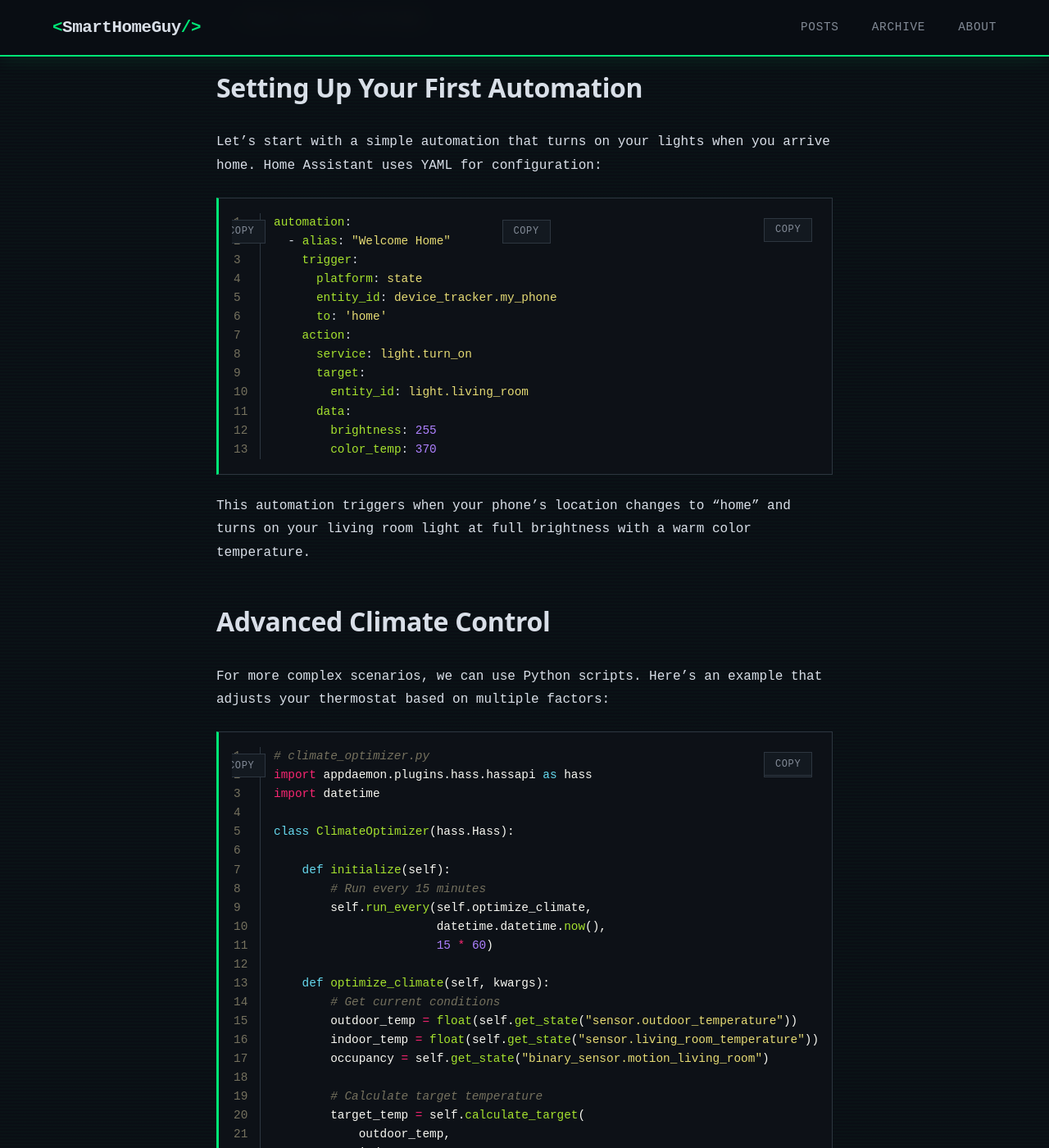
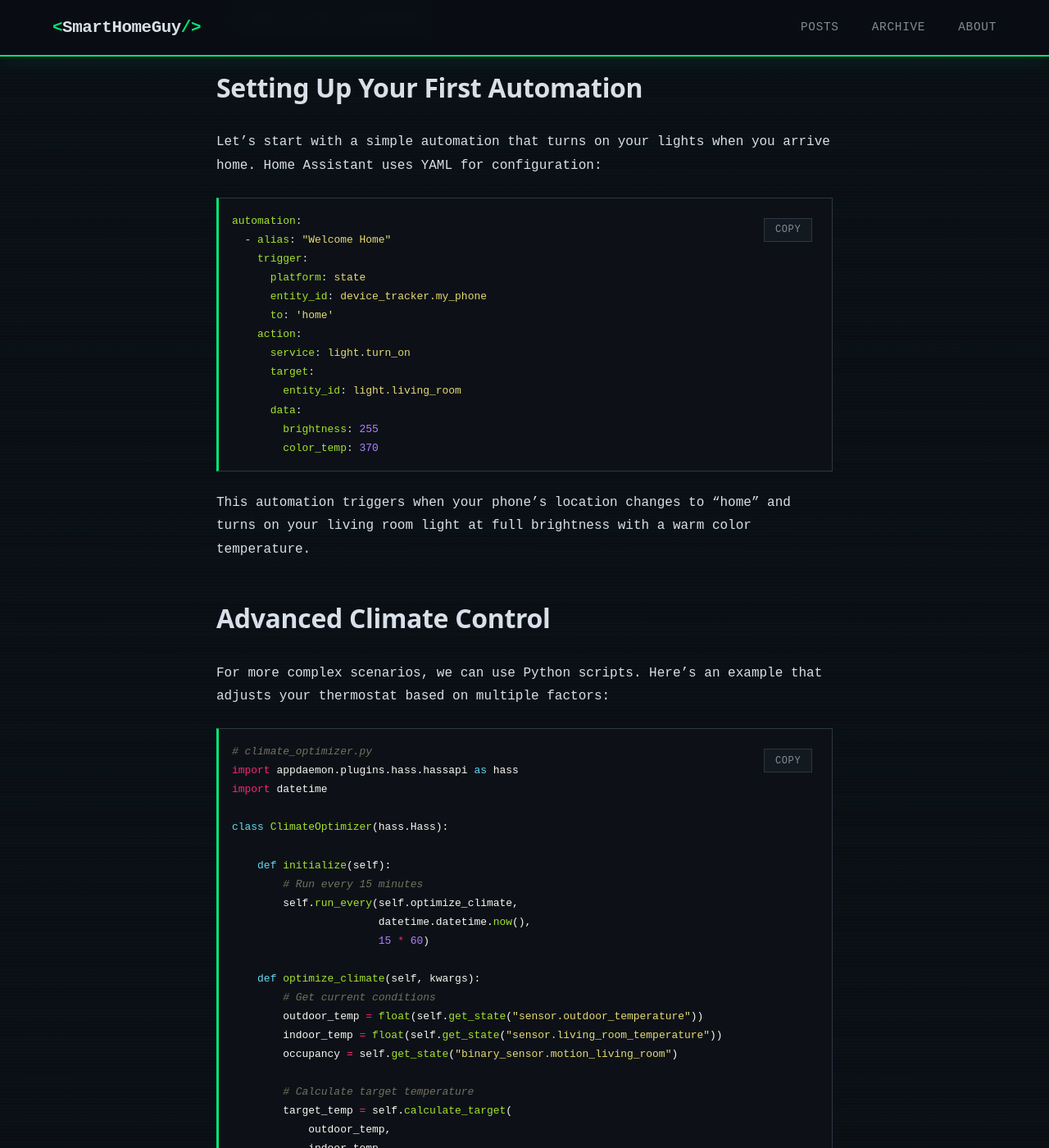
Before and after one commit to mslmediamyles/SmartHomeGuy, a Jekyll site: the page built from smarthomeguy-site/_posts/2026-01-14-automating-smart-home-with-home-assistant.md, in a window 1280 px wide and 1400 px high, scrolled down 848 px. Shown: the whole window at 82% size. Built offline with Jekyll 4.4.1, drawn with Linux system fonts in a browser that asks for light colours; some web fonts are replaced; some of the changed text lies outside the part shown.

Commit message:
Add files via upload

```diff
--- a/Gemfile
+++ b/Gemfile
@@ -1,8 +1,3 @@
 source 'https://rubygems.org'
 
 gem 'github-pages', group: :jekyll_plugins
-
-group :jekyll_plugins do
-  gem 'jekyll-feed'
-  gem 'jekyll-sitemap'
-end
--- a/_config.yml
+++ b/_config.yml
@@ -1,30 +1,24 @@
 # Site settings
 title: SmartHomeGuy
 description: Home automation projects, tutorials, and code snippets
-baseurl: "" # the subpath of your site, e.g. /blog
-url: "https://mslmediamyles.github.io" # Update with your GitHub username
 
 # Build settings
 markdown: kramdown
 highlighter: rouge
 permalink: /:year/:month/:day/:title/
 
-# Kramdown settings for better code highlighting
+# Kramdown settings
 kramdown:
   input: GFM
   syntax_highlighter: rouge
-  syntax_highlighter_opts:
-    block:
-      line_numbers: true
 
-# Collections
-collections:
-  posts:
-    output: true
-    permalink: /:categories/:year/:month/:day/:title/
+# Plugins - GitHub Pages compatible only
+plugins:
+  - jekyll-feed
 
 # Exclude from processing
 exclude:
   - README.md
   - Gemfile
   - Gemfile.lock
+  - TROUBLESHOOTING.md
--- a/_layouts/default.html
+++ b/_layouts/default.html
@@ -11,10 +11,8 @@
   <link rel="preconnect" href="https://fonts.gstatic.com" crossorigin>
   <link href="https://fonts.googleapis.com/css2?family=Sometype+Mono:wght@400;500;600;700&family=Darker+Grotesque:wght@300;400;500;600;700;800;900&display=swap" rel="stylesheet">
 
-  <link rel="stylesheet" href="{{ '/assets/css/style.css' | relative_url }}">
-
-  <!-- Syntax highlighting -->
-  <link rel="stylesheet" href="{{ '/assets/css/syntax.css' | relative_url }}">
+  <link rel="stylesheet" href="{{ '/css/style.css' | relative_url }}">
+  <link rel="stylesheet" href="{{ '/css/syntax.css' | relative_url }}">
 </head>
 <body>
   <nav class="main-nav">
@@ -38,11 +36,11 @@
     <div class="footer-container">
       <p>&copy; {{ 'now' | date: "%Y" }} SmartHomeGuy. Building the future, one automation at a time.</p>
       <div class="footer-links">
-        <a href="https://github.com/mslmediamyles" target="_blank">GitHub</a>
+        <a href="https://github.com/yourusername" target="_blank">GitHub</a>
       </div>
     </div>
   </footer>
 
-  <script src="{{ '/assets/js/main.js' | relative_url }}"></script>
+  <script src="{{ '/js/main.js' | relative_url }}"></script>
 </body>
 </html>
--- /dev/null
+++ b/css/style.css
@@ -0,0 +1,569 @@
+:root {
+  --color-bg: #0a0e14;
+  --color-surface: #131920;
+  --color-surface-alt: #1a2229;
+  --color-border: #2d3640;
+  --color-text: #d9dfe8;
+  --color-text-dim: #828a96;
+  --color-accent: #00e676;
+  --color-accent-dim: #00a152;
+  --color-code-bg: #0d1117;
+  --color-warning: #ffab00;
+
+  --font-mono: 'Sometype Mono', 'Courier New', monospace;
+  --font-display: 'Darker Grotesque', system-ui, sans-serif;
+
+  --spacing-xs: 0.5rem;
+  --spacing-sm: 1rem;
+  --spacing-md: 1.5rem;
+  --spacing-lg: 2.5rem;
+  --spacing-xl: 4rem;
+
+  --border-radius: 0;
+  --transition: all 0.2s cubic-bezier(0.4, 0, 0.2, 1);
+}
+
+* {
+  margin: 0;
+  padding: 0;
+  box-sizing: border-box;
+}
+
+html {
+  font-size: 16px;
+  scroll-behavior: smooth;
+}
+
+body {
+  font-family: var(--font-mono);
+  font-size: 0.95rem;
+  line-height: 1.7;
+  color: var(--color-text);
+  background: var(--color-bg);
+  background-image:
+    repeating-linear-gradient(0deg, transparent, transparent 2px, rgba(0, 230, 118, 0.02) 2px, rgba(0, 230, 118, 0.02) 4px);
+  min-height: 100vh;
+}
+
+/* Navigation */
+.main-nav {
+  position: sticky;
+  top: 0;
+  background: rgba(10, 14, 20, 0.95);
+  backdrop-filter: blur(10px);
+  border-bottom: 2px solid var(--color-accent);
+  z-index: 1000;
+  box-shadow: 0 4px 20px rgba(0, 230, 118, 0.1);
+}
+
+.nav-container {
+  max-width: 1200px;
+  margin: 0 auto;
+  padding: var(--spacing-sm) var(--spacing-md);
+  display: flex;
+  justify-content: space-between;
+  align-items: center;
+}
+
+.logo {
+  font-family: var(--font-mono);
+  font-size: 1.3rem;
+  font-weight: 700;
+  color: var(--color-text);
+  text-decoration: none;
+  letter-spacing: -0.02em;
+  transition: var(--transition);
+}
+
+.logo-bracket {
+  color: var(--color-accent);
+  font-weight: 600;
+}
+
+.logo:hover {
+  color: var(--color-accent);
+}
+
+.nav-links {
+  display: flex;
+  gap: var(--spacing-lg);
+  list-style: none;
+}
+
+.nav-links a {
+  color: var(--color-text-dim);
+  text-decoration: none;
+  font-weight: 500;
+  font-size: 0.9rem;
+  text-transform: uppercase;
+  letter-spacing: 0.05em;
+  transition: var(--transition);
+  position: relative;
+}
+
+.nav-links a::after {
+  content: '';
+  position: absolute;
+  bottom: -4px;
+  left: 0;
+  width: 0;
+  height: 2px;
+  background: var(--color-accent);
+  transition: width 0.3s ease;
+}
+
+.nav-links a:hover {
+  color: var(--color-accent);
+}
+
+.nav-links a:hover::after {
+  width: 100%;
+}
+
+/* Hero Section */
+.hero {
+  position: relative;
+  padding: var(--spacing-xl) var(--spacing-md);
+  background: linear-gradient(135deg, #0a0e14 0%, #131920 100%);
+  border-bottom: 1px solid var(--color-border);
+  overflow: hidden;
+}
+
+.hero-decoration {
+  position: absolute;
+  top: -50%;
+  right: -10%;
+  width: 60%;
+  height: 200%;
+  background: radial-gradient(circle, rgba(0, 230, 118, 0.05) 0%, transparent 70%);
+  animation: float 20s ease-in-out infinite;
+}
+
+@keyframes float {
+  0%, 100% { transform: translate(0, 0) rotate(0deg); }
+  50% { transform: translate(-20px, 20px) rotate(5deg); }
+}
+
+.hero-content {
+  position: relative;
+  max-width: 1200px;
+  margin: 0 auto;
+  z-index: 1;
+}
+
+.hero-title {
+  font-family: var(--font-display);
+  font-size: clamp(3rem, 8vw, 6rem);
+  font-weight: 900;
+  line-height: 0.95;
+  letter-spacing: -0.03em;
+  color: var(--color-text);
+  margin-bottom: var(--spacing-sm);
+  text-shadow: 0 0 40px rgba(0, 230, 118, 0.3);
+}
+
+.hero-subtitle {
+  font-family: var(--font-mono);
+  font-size: 1.1rem;
+  color: var(--color-accent);
+  font-weight: 400;
+  letter-spacing: 0.02em;
+}
+
+/* Container */
+.container {
+  max-width: 1200px;
+  margin: 0 auto;
+  padding: var(--spacing-xl) var(--spacing-md);
+}
+
+/* Posts Grid */
+.posts-grid {
+  display: grid;
+  grid-template-columns: repeat(auto-fill, minmax(350px, 1fr));
+  gap: var(--spacing-lg);
+  margin-bottom: var(--spacing-xl);
+}
+
+.post-card {
+  background: var(--color-surface);
+  border: 1px solid var(--color-border);
+  padding: var(--spacing-md);
+  transition: var(--transition);
+  position: relative;
+  overflow: hidden;
+}
+
+.post-card::before {
+  content: '';
+  position: absolute;
+  top: 0;
+  left: 0;
+  width: 100%;
+  height: 2px;
+  background: var(--color-accent);
+  transform: scaleX(0);
+  transform-origin: left;
+  transition: transform 0.3s ease;
+}
+
+.post-card:hover {
+  border-color: var(--color-accent);
+  background: var(--color-surface-alt);
+  transform: translateY(-2px);
+}
+
+.post-card:hover::before {
+  transform: scaleX(1);
+}
+
+.post-meta {
+  display: flex;
+  gap: var(--spacing-sm);
+  align-items: center;
+  margin-bottom: var(--spacing-sm);
+  font-size: 0.85rem;
+  color: var(--color-text-dim);
+}
+
+.post-category {
+  padding: 0.2rem 0.6rem;
+  background: rgba(0, 230, 118, 0.1);
+  color: var(--color-accent);
+  font-size: 0.75rem;
+  text-transform: uppercase;
+  letter-spacing: 0.05em;
+  font-weight: 600;
+}
+
+.post-title {
+  font-family: var(--font-display);
+  font-size: 1.6rem;
+  font-weight: 700;
+  line-height: 1.2;
+  margin-bottom: var(--spacing-sm);
+  letter-spacing: -0.01em;
+}
+
+.post-title a {
+  color: var(--color-text);
+  text-decoration: none;
+  transition: var(--transition);
+}
+
+.post-title a:hover {
+  color: var(--color-accent);
+}
+
+.post-excerpt {
+  color: var(--color-text-dim);
+  margin-bottom: var(--spacing-md);
+  line-height: 1.6;
+}
+
+.read-more {
+  display: inline-block;
+  color: var(--color-accent);
+  text-decoration: none;
+  font-weight: 600;
+  font-size: 0.9rem;
+  text-transform: uppercase;
+  letter-spacing: 0.05em;
+  transition: var(--transition);
+}
+
+.read-more:hover {
+  transform: translateX(4px);
+}
+
+/* View All */
+.view-all {
+  text-align: center;
+  margin-top: var(--spacing-lg);
+}
+
+.view-all-link {
+  display: inline-block;
+  padding: var(--spacing-sm) var(--spacing-lg);
+  background: var(--color-surface);
+  border: 2px solid var(--color-accent);
+  color: var(--color-accent);
+  text-decoration: none;
+  font-weight: 600;
+  text-transform: uppercase;
+  letter-spacing: 0.05em;
+  transition: var(--transition);
+}
+
+.view-all-link:hover {
+  background: var(--color-accent);
+  color: var(--color-bg);
+}
+
+/* Post Page */
+.post {
+  max-width: 800px;
+  margin: 0 auto;
+  padding: var(--spacing-xl) var(--spacing-md);
+}
+
+.post-header {
+  margin-bottom: var(--spacing-xl);
+  border-bottom: 1px solid var(--color-border);
+  padding-bottom: var(--spacing-lg);
+}
+
+.post-header-meta {
+  display: flex;
+  gap: var(--spacing-sm);
+  align-items: center;
+  margin-bottom: var(--spacing-md);
+  font-size: 0.9rem;
+  color: var(--color-text-dim);
+}
+
+.post-title-large {
+  font-family: var(--font-display);
+  font-size: clamp(2rem, 5vw, 3.5rem);
+  font-weight: 800;
+  line-height: 1.1;
+  letter-spacing: -0.02em;
+  color: var(--color-text);
+  margin-bottom: var(--spacing-sm);
+}
+
+.post-description {
+  font-size: 1.2rem;
+  color: var(--color-text-dim);
+  line-height: 1.5;
+}
+
+/* Post Content */
+.post-content {
+  font-size: 1rem;
+  line-height: 1.8;
+}
+
+.post-content h2 {
+  font-family: var(--font-display);
+  font-size: 2rem;
+  font-weight: 700;
+  margin: var(--spacing-lg) 0 var(--spacing-md);
+  color: var(--color-text);
+  letter-spacing: -0.01em;
+}
+
+.post-content h3 {
+  font-family: var(--font-display);
+  font-size: 1.5rem;
+  font-weight: 600;
+  margin: var(--spacing-md) 0 var(--spacing-sm);
+  color: var(--color-text);
+}
+
+.post-content p {
+  margin-bottom: var(--spacing-md);
+  color: var(--color-text);
+}
+
+.post-content a {
+  color: var(--color-accent);
+  text-decoration: underline;
+  transition: var(--transition);
+}
+
+.post-content a:hover {
+  color: var(--color-accent-dim);
+}
+
+.post-content ul, .post-content ol {
+  margin-bottom: var(--spacing-md);
+  padding-left: var(--spacing-lg);
+}
+
+.post-content li {
+  margin-bottom: var(--spacing-xs);
+  color: var(--color-text);
+}
+
+.post-content code {
+  font-family: var(--font-mono);
+  background: var(--color-code-bg);
+  padding: 0.2em 0.4em;
+  border: 1px solid var(--color-border);
+  font-size: 0.9em;
+  color: var(--color-accent);
+}
+
+.post-content pre {
+  background: var(--color-code-bg);
+  border: 1px solid var(--color-border);
+  border-left: 3px solid var(--color-accent);
+  padding: var(--spacing-md);
+  overflow-x: auto;
+  margin-bottom: var(--spacing-md);
+  font-size: 0.9rem;
+  line-height: 1.6;
+}
+
+.post-content pre code {
+  background: none;
+  padding: 0;
+  border: none;
+  color: var(--color-text);
+}
+
+.post-content blockquote {
+  border-left: 4px solid var(--color-accent);
+  padding-left: var(--spacing-md);
+  margin: var(--spacing-md) 0;
+  color: var(--color-text-dim);
+  font-style: italic;
+}
+
+.post-content img {
+  max-width: 100%;
+  height: auto;
+  display: block;
+  margin: var(--spacing-lg) 0;
+  border: 1px solid var(--color-border);
+}
+
+/* Post Navigation */
+.post-footer {
+  margin-top: var(--spacing-xl);
+  padding-top: var(--spacing-lg);
+  border-top: 1px solid var(--color-border);
+}
+
+.post-navigation {
+  display: flex;
+  justify-content: space-between;
+  gap: var(--spacing-md);
+}
+
+.post-navigation a {
+  flex: 1;
+  padding: var(--spacing-sm) var(--spacing-md);
+  background: var(--color-surface);
+  border: 1px solid var(--color-border);
+  color: var(--color-text);
+  text-decoration: none;
+  transition: var(--transition);
+  font-weight: 500;
+}
+
+.post-navigation a:hover {
+  border-color: var(--color-accent);
+  background: var(--color-surface-alt);
+}
+
+.nav-prev {
+  text-align: left;
+}
+
+.nav-next {
+  text-align: right;
+}
+
+/* Footer */
+.site-footer {
+  background: var(--color-surface);
+  border-top: 2px solid var(--color-accent);
+  padding: var(--spacing-lg) var(--spacing-md);
+  margin-top: var(--spacing-xl);
+}
+
+.footer-container {
+  max-width: 1200px;
+  margin: 0 auto;
+  display: flex;
+  justify-content: space-between;
+  align-items: center;
+  flex-wrap: wrap;
+  gap: var(--spacing-md);
+}
+
+.footer-container p {
+  color: var(--color-text-dim);
+  font-size: 0.9rem;
+}
+
+.footer-links {
+  display: flex;
+  gap: var(--spacing-md);
+}
+
+.footer-links a {
+  color: var(--color-text-dim);
+  text-decoration: none;
+  transition: var(--transition);
+  font-weight: 500;
+}
+
+.footer-links a:hover {
+  color: var(--color-accent);
+}
+
+/* Code Block Copy Button */
+.code-block-wrapper {
+  position: relative;
+}
+
+.copy-button {
+  position: absolute;
+  top: 0.5rem;
+  right: 0.5rem;
+  padding: 0.4rem 0.8rem;
+  background: var(--color-surface);
+  border: 1px solid var(--color-border);
+  color: var(--color-text-dim);
+  font-family: var(--font-mono);
+  font-size: 0.75rem;
+  cursor: pointer;
+  transition: var(--transition);
+  text-transform: uppercase;
+  letter-spacing: 0.05em;
+  z-index: 10;
+}
+
+.copy-button:hover {
+  background: var(--color-surface-alt);
+  border-color: var(--color-accent);
+  color: var(--color-accent);
+}
+
+.copy-button.copied {
+  background: var(--color-accent);
+  border-color: var(--color-accent);
+  color: var(--color-bg);
+}
+
+/* Responsive */
+@media (max-width: 768px) {
+  .nav-container {
+    flex-direction: column;
+    gap: var(--spacing-sm);
+  }
+
+  .nav-links {
+    gap: var(--spacing-md);
+  }
+
+  .posts-grid {
+    grid-template-columns: 1fr;
+  }
+
+  .hero-title {
+    font-size: 3rem;
+  }
+
+  .post-navigation {
+    flex-direction: column;
+  }
+
+  .footer-container {
+    flex-direction: column;
+    text-align: center;
+  }
+}
--- /dev/null
+++ b/css/syntax.css
@@ -0,0 +1,85 @@
+/* Syntax Highlighting - Monokai-inspired theme */
+.highlight {
+  background: var(--color-code-bg);
+  border: 1px solid var(--color-border);
+  border-left: 3px solid var(--color-accent);
+  padding: 1rem;
+  overflow-x: auto;
+  margin-bottom: 1.5rem;
+}
+
+.highlight pre {
+  margin: 0;
+  background: none;
+  border: none;
+  padding: 0;
+}
+
+.highlight .hll { background-color: #1a2229 }
+.highlight .c { color: #75715e; font-style: italic } /* Comment */
+.highlight .err { color: #f92672 } /* Error */
+.highlight .k { color: #66d9ef } /* Keyword */
+.highlight .l { color: #ae81ff } /* Literal */
+.highlight .n { color: #f8f8f2 } /* Name */
+.highlight .o { color: #f92672 } /* Operator */
+.highlight .p { color: #f8f8f2 } /* Punctuation */
+.highlight .cm { color: #75715e; font-style: italic } /* Comment.Multiline */
+.highlight .cp { color: #75715e; font-style: italic } /* Comment.Preproc */
+.highlight .c1 { color: #75715e; font-style: italic } /* Comment.Single */
+.highlight .cs { color: #75715e; font-style: italic } /* Comment.Special */
+.highlight .ge { font-style: italic } /* Generic.Emph */
+.highlight .gs { font-weight: bold } /* Generic.Strong */
+.highlight .kc { color: #66d9ef } /* Keyword.Constant */
+.highlight .kd { color: #66d9ef } /* Keyword.Declaration */
+.highlight .kn { color: #f92672 } /* Keyword.Namespace */
+.highlight .kp { color: #66d9ef } /* Keyword.Pseudo */
+.highlight .kr { color: #66d9ef } /* Keyword.Reserved */
+.highlight .kt { color: #66d9ef } /* Keyword.Type */
+.highlight .ld { color: #e6db74 } /* Literal.Date */
+.highlight .m { color: #ae81ff } /* Literal.Number */
+.highlight .s { color: #e6db74 } /* Literal.String */
+.highlight .na { color: #a6e22e } /* Name.Attribute */
+.highlight .nb { color: #f8f8f2 } /* Name.Builtin */
+.highlight .nc { color: #a6e22e } /* Name.Class */
+.highlight .no { color: #66d9ef } /* Name.Constant */
+.highlight .nd { color: #a6e22e } /* Name.Decorator */
+.highlight .ni { color: #f8f8f2 } /* Name.Entity */
+.highlight .ne { color: #a6e22e } /* Name.Exception */
+.highlight .nf { color: #a6e22e } /* Name.Function */
+.highlight .nl { color: #f8f8f2 } /* Name.Label */
+.highlight .nn { color: #f8f8f2 } /* Name.Namespace */
+.highlight .nx { color: #a6e22e } /* Name.Other */
+.highlight .py { color: #f8f8f2 } /* Name.Property */
+.highlight .nt { color: #f92672 } /* Name.Tag */
+.highlight .nv { color: #f8f8f2 } /* Name.Variable */
+.highlight .ow { color: #f92672 } /* Operator.Word */
+.highlight .w { color: #f8f8f2 } /* Text.Whitespace */
+.highlight .mf { color: #ae81ff } /* Literal.Number.Float */
+.highlight .mh { color: #ae81ff } /* Literal.Number.Hex */
+.highlight .mi { color: #ae81ff } /* Literal.Number.Integer */
+.highlight .mo { color: #ae81ff } /* Literal.Number.Oct */
+.highlight .sb { color: #e6db74 } /* Literal.String.Backtick */
+.highlight .sc { color: #e6db74 } /* Literal.String.Char */
+.highlight .sd { color: #e6db74 } /* Literal.String.Doc */
+.highlight .s2 { color: #e6db74 } /* Literal.String.Double */
+.highlight .se { color: #ae81ff } /* Literal.String.Escape */
+.highlight .sh { color: #e6db74 } /* Literal.String.Heredoc */
+.highlight .si { color: #e6db74 } /* Literal.String.Interpol */
+.highlight .sx { color: #e6db74 } /* Literal.String.Other */
+.highlight .sr { color: #e6db74 } /* Literal.String.Regex */
+.highlight .s1 { color: #e6db74 } /* Literal.String.Single */
+.highlight .ss { color: #e6db74 } /* Literal.String.Symbol */
+.highlight .bp { color: #f8f8f2 } /* Name.Builtin.Pseudo */
+.highlight .vc { color: #f8f8f2 } /* Name.Variable.Class */
+.highlight .vg { color: #f8f8f2 } /* Name.Variable.Global */
+.highlight .vi { color: #f8f8f2 } /* Name.Variable.Instance */
+.highlight .il { color: #ae81ff } /* Literal.Number.Integer.Long */
+
+/* Line numbers */
+.highlight .lineno {
+  color: #75715e;
+  user-select: none;
+  padding-right: 1em;
+  border-right: 1px solid #2d3640;
+  margin-right: 1em;
+}
--- /dev/null
+++ b/js/main.js
@@ -0,0 +1,51 @@
+// Add copy buttons to code blocks
+document.addEventListener('DOMContentLoaded', function() {
+  const codeBlocks = document.querySelectorAll('pre');
+
+  codeBlocks.forEach(function(block) {
+    // Create copy button
+    const button = document.createElement('button');
+    button.className = 'copy-button';
+    button.textContent = 'Copy';
+    button.setAttribute('aria-label', 'Copy code to clipboard');
+
+    // Wrap code block
+    const wrapper = document.createElement('div');
+    wrapper.className = 'code-block-wrapper';
+    block.parentNode.insertBefore(wrapper, block);
+    wrapper.appendChild(block);
+    wrapper.appendChild(button);
+
+    // Add click event
+    button.addEventListener('click', function() {
+      const code = block.querySelector('code') || block;
+      const text = code.textContent;
+
+      navigator.clipboard.writeText(text).then(function() {
+        button.textContent = 'Copied!';
+        button.classList.add('copied');
+
+        setTimeout(function() {
+          button.textContent = 'Copy';
+          button.classList.remove('copied');
+        }, 2000);
+      }).catch(function(err) {
+        console.error('Failed to copy:', err);
+      });
+    });
+  });
+});
+
+// Add smooth scroll for anchor links
+document.querySelectorAll('a[href^="#"]').forEach(anchor => {
+  anchor.addEventListener('click', function (e) {
+    e.preventDefault();
+    const target = document.querySelector(this.getAttribute('href'));
+    if (target) {
+      target.scrollIntoView({
+        behavior: 'smooth',
+        block: 'start'
+      });
+    }
+  });
+});
```
Also changed, not shown: README.md.
